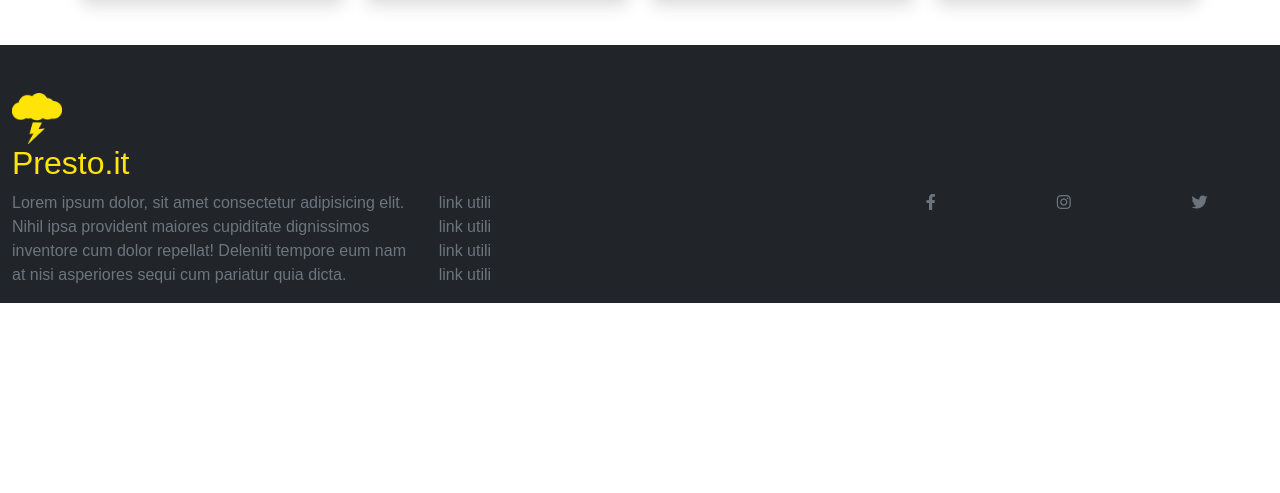
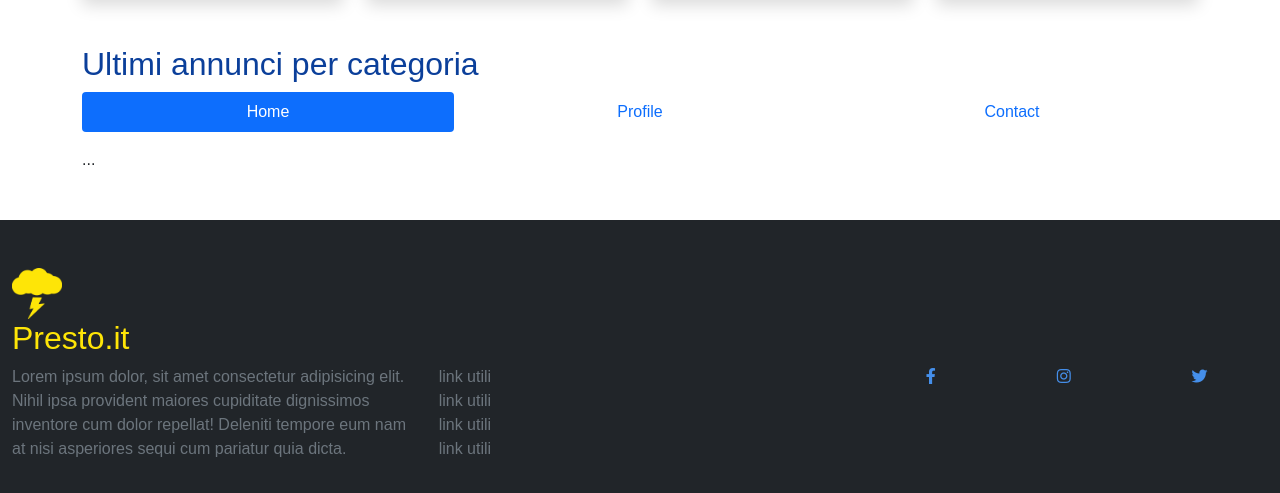
Before and after one commit to MarcoMusa/presto_landing, a plain HTML site: page index.html in a window 1280 px wide. Shown: the part 1623-2116 px from the top of the page. Before the commit the page ends 1926 px from the top, so only its background shows below. Drawn offline with nearby package versions, Linux system fonts and the light colour scheme; a web font is replaced by a local one.

Commit message:
inserimento tabs

```diff
--- a/index.html
+++ b/index.html
@@ -312,6 +312,93 @@
       </div>
     </div>
 
+    <!--Tabs-->
+    <div class="container my-5">
+      <div class="row">
+        <div class="col-12">
+          <h2 class="text-dark-blu">Ultimi annunci per categoria</h2>
+        </div>
+      </div>
+      <div class="row">
+        <div class="col-12">
+          <ul
+            class="nav nav-pills nav-justified mb-3"
+            id="pills-tab"
+            role="tablist"
+          >
+            <li class="nav-item" role="presentation">
+              <button
+                class="nav-link active"
+                id="pills-home-tab"
+                data-bs-toggle="pill"
+                data-bs-target="#pills-home"
+                type="button"
+                role="tab"
+                aria-controls="pills-home"
+                aria-selected="true"
+              >
+                Home
+              </button>
+            </li>
+            <li class="nav-item" role="presentation">
+              <button
+                class="nav-link"
+                id="pills-profile-tab"
+                data-bs-toggle="pill"
+                data-bs-target="#pills-profile"
+                type="button"
+                role="tab"
+                aria-controls="pills-profile"
+                aria-selected="false"
+              >
+                Profile
+              </button>
+            </li>
+            <li class="nav-item" role="presentation">
+              <button
+                class="nav-link"
+                id="pills-contact-tab"
+                data-bs-toggle="pill"
+                data-bs-target="#pills-contact"
+                type="button"
+                role="tab"
+                aria-controls="pills-contact"
+                aria-selected="false"
+              >
+                Contact
+              </button>
+            </li>
+          </ul>
+          <div class="tab-content" id="pills-tabContent">
+            <div
+              class="tab-pane fade show active"
+              id="pills-home"
+              role="tabpanel"
+              aria-labelledby="pills-home-tab"
+            >
+              ...
+            </div>
+            <div
+              class="tab-pane fade"
+              id="pills-profile"
+              role="tabpanel"
+              aria-labelledby="pills-profile-tab"
+            >
+              ...
+            </div>
+            <div
+              class="tab-pane fade"
+              id="pills-contact"
+              role="tabpanel"
+              aria-labelledby="pills-contact-tab"
+            >
+              ...
+            </div>
+          </div>
+        </div>
+      </div>
+    </div>
+
     <!--Footer-->
     <footer class="container-fluid bg-dark">
       <div class="row pt-5">
@@ -319,7 +406,7 @@
           <img src="./media/logo.png" width="50px" alt="" />
           <h2 class="text-accent">Presto.it</h2>
         </div>
-        <div class="col-12 col-md-4">
+        <div class="col-12 col-md-4 mb-3">
           <p class="text-secondary">
             Lorem ipsum dolor, sit amet consectetur adipisicing elit. Nihil ipsa
             provident maiores cupiditate dignissimos inventore cum dolor
@@ -327,7 +414,7 @@
             pariatur quia dicta.
           </p>
         </div>
-        <div class="col-12 col-md-4">
+        <div class="col-12 col-md-4 mb-3">
           <ul class="text-secondary text-decoration-none list-unstyled">
             <li>link utili</li>
             <li>link utili</li>
@@ -335,14 +422,14 @@
             <li>link utili</li>
           </ul>
         </div>
-        <div class="col-12 col-md-4 d-flex justify-content-around">
-          <a href="" class="text-decoration-none text-secondary"
+        <div class="col-12 col-md-4 d-flex justify-content-around mb-3">
+          <a href="" class="text-decoration-none text-light-blu"
             ><i class="fab fa-facebook-f"></i
           ></a>
-          <a href="" class="text-decoration-none text-secondary"
+          <a href="" class="text-decoration-none text-light-blu"
             ><i class="fab fa-instagram"></i
           ></a>
-          <a href="" class="text-decoration-none text-secondary"
+          <a href="" class="text-decoration-none text-light-blu"
             ><i class="fab fa-twitter"></i
           ></a>
         </div>
```
